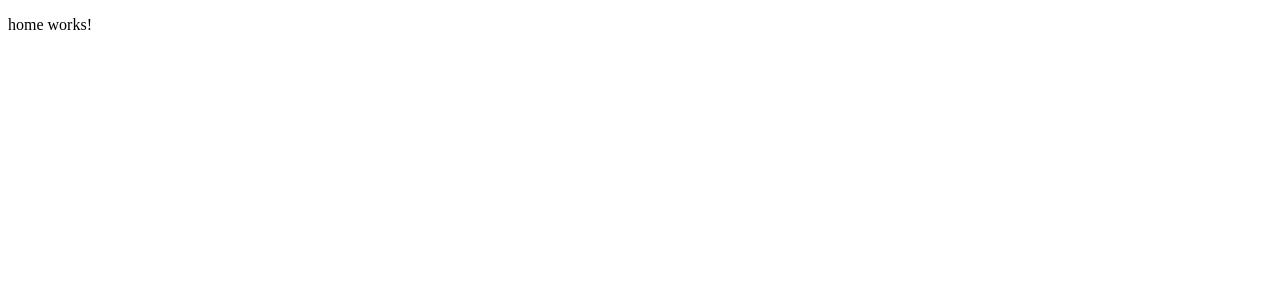
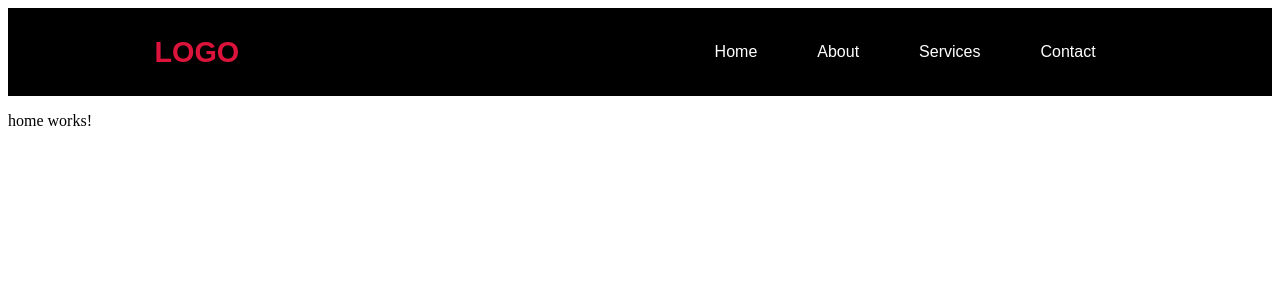
Before and after one commit to Yeison29/Agro-Web, an Angular app in the folder front/: page /home in a window 1280 px wide. Shown: the top 300 px of the page. Built offline with nearby package versions, Linux system fonts and the light colour scheme.

Commit message:
Se agrega el navbar

```diff
--- a/front/src/app/app.component.html
+++ b/front/src/app/app.component.html
@@ -1 +1,2 @@
+<app-header></app-header>
 <router-outlet></router-outlet>
--- a/front/src/app/app.component.ts
+++ b/front/src/app/app.component.ts
@@ -1,11 +1,12 @@
 import { Component } from '@angular/core';
 import { CommonModule } from '@angular/common';
 import { RouterOutlet } from '@angular/router';
+import {HeaderComponent} from "./public/header/header.component";
 
 @Component({
   selector: 'app-root',
   standalone: true,
-  imports: [CommonModule, RouterOutlet],
+  imports: [CommonModule, RouterOutlet, HeaderComponent],
   templateUrl: './app.component.html',
   styleUrls: ['./app.component.scss']
 })
--- a/front/src/app/public/header/header.component.html
+++ b/front/src/app/public/header/header.component.html
@@ -1 +1,32 @@
-<p>header works!</p>
+<!DOCTYPE html>
+<html lang="en">
+
+<head>
+  <meta charset="UTF-8">
+  <meta name="viewport" content="width=device-width, initial-scale=1.0">
+  <title>Document</title>
+</head>
+
+<body>
+<div class="container">
+  <div class="row">
+    <div class="menu-btn">
+      <a href="#"><i class="fa-solid fa-bars"></i></a>
+    </div>
+    <nav class="navbar">
+      <div class="logo">
+        <a href="#">Logo</a>
+      </div>
+      <ul class="main-menu">
+        <li class="list-items"><a href="#">Home</a></li>
+        <li class="list-items"><a href="#">About</a></li>
+        <li class="list-items"><a href="#">Services</a></li>
+        <li class="list-items"><a href="#">Contact</a></li>
+      </ul>
+    </nav>
+  </div>
+</div>
+
+</body>
+
+</html>
--- a/front/src/app/public/header/header.component.scss
+++ b/front/src/app/public/header/header.component.scss
@@ -0,0 +1,102 @@
+* {
+  padding: 0;
+  margin: 0;
+  box-sizing: border-box;
+}
+
+body {
+  font-family: sans-serif;
+  background-color: black;
+}
+
+a {
+  color: white;
+  text-decoration: none;
+}
+
+ul {
+  list-style: none;
+}
+
+.container {
+  background-color: black;
+}
+
+.row {
+  width: 80%;
+  margin: auto;
+}
+
+.logo a {
+  font-size: 1.8rem;
+  color: crimson;
+  text-transform: uppercase;
+  font-weight: bold;
+}
+
+.navbar {
+  display: flex;
+  justify-content: space-between;
+  padding: 20px;
+  align-items: center;
+}
+
+.navbar .main-menu {
+  display: flex;
+}
+
+.main-menu li a {
+  display: inline-block;
+  padding: 15px 30px;
+  transition: 0.5s all ease;
+}
+
+li a:hover {
+  color: crimson;
+  background-color: rgba(174, 174, 174, 0.168);
+}
+
+.menu-btn {
+  display: none;
+}
+
+.section {
+  display: flex;
+  justify-content: center;
+  align-items: center;
+}
+
+@media screen and (max-width: 768px) {
+  .main-menu {
+    position: absolute;
+    top: 65px;
+    left: 0;
+    width: 100%;
+    padding: 30px;
+    display: flex;
+    flex-direction: column;
+    text-align: center;
+    transform: translateX(-800px);
+    transition: 0.5s all ease;
+    background-color: #111;
+  }
+
+  .main-menu.show {
+    transform: translateX(0px);
+    transition: 0.5s all ease;
+  }
+
+  .main-menu li a {
+    margin-bottom: 10px;
+    display: block;
+  }
+
+  .menu-btn {
+    display: block;
+    position: absolute;
+    color: white;
+    top: 10px;
+    right: 30px;
+    font-size: 2rem;
+  }
+}
```
